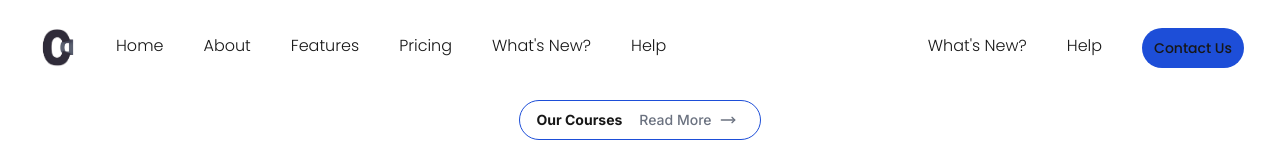
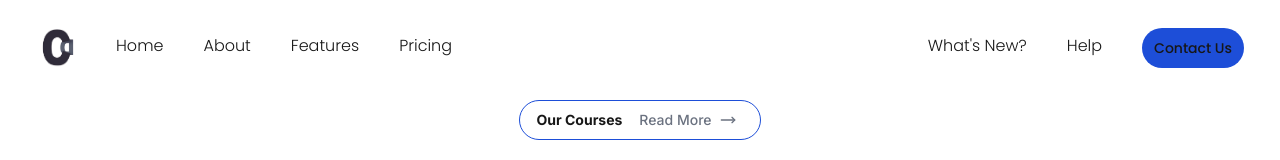
Before and after one commit to writefreak/codebyte, a Next.js app: page / in a window 1280 px wide. Shown: the top 160 px of the page. Built offline with nearby package versions, Linux system fonts and the light colour scheme.

Commit message:
update header

```diff
--- a/src/app/components/header.tsx
+++ b/src/app/components/header.tsx
@@ -32,14 +32,6 @@ const Header = () => {
               <Link href={"#"}>Pricing</Link>
               <div className="group-hover:w-full relative w-0 transition-all duration-1000 h-1 bottom-0 left-0 right-0 z-50 bg-blue-700"></div>
             </div>
-            <div className="group">
-              <Link href={"#"}>What's New?</Link>
-              <div className="group-hover:w-full relative w-0 transition-all duration-1000 h-1 bottom-0 left-0 right-0 z-50 bg-blue-700"></div>
-            </div>
-            <div className="group">
-              <Link href={"#"}>Help</Link>
-              <div className="group-hover:w-full relative w-0 transition-all duration-1000 h-1 bottom-0 left-0 right-0 z-50 bg-blue-700"></div>
-            </div>
           </div>
         </div>
         <div className="md:flex items-center gap-10 hidden">
```
